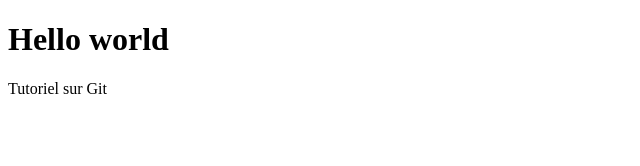
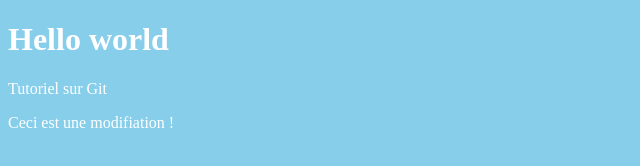
Before and after one commit to Charles-depot/tuto-git, a plain HTML site: page index.html in a window 1280 px wide. Shown: the whole page, without its empty margins (0-640 px from the left). Drawn offline with Linux system fonts and the light colour scheme.

Commit message:
Ajout de couleur et texte

```diff
--- a/index.html
+++ b/index.html
@@ -3,9 +3,14 @@
   <head>
     <meta charset="utf-8" />
     <title>Tutoriel Git</title>
+	<style>
+		body{background-color : skyblue;}
+		h1,p{color: #ffffff;}
+	</style>
   </head>
   <body>
 	<h1> Hello world </h1>
 	<p> Tutoriel sur Git </p>
+	<p> Ceci est une modifiation ! </p>
   </body>
 </html>
```
